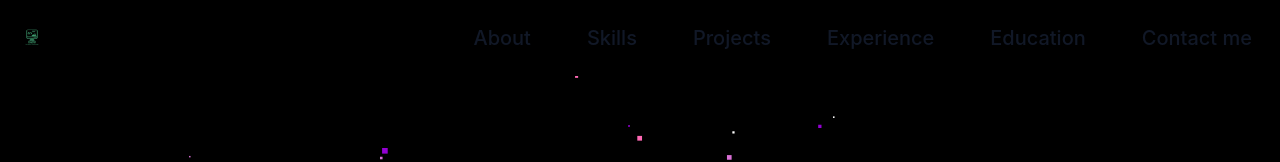
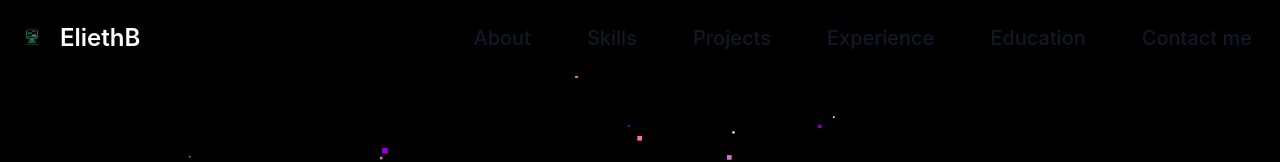
Before and after one commit to EliethB/portfolio-elieth, a React (Create React App) app: page / in a window 1280 px wide. Shown: the top 162 px of the page. Built offline with nearby package versions, Linux system fonts and the light colour scheme.

Commit message:
ultimos cambios navbar

```diff
--- a/src/components/NavBar.jsx
+++ b/src/components/NavBar.jsx
@@ -20,14 +20,14 @@ function NavBar() {
   };
 
   return (
-    <nav className="bg-black border-gray-200 dark:bg-black fixed top-0 z-10 w-full">
+    <nav className="bg-black border-gray-200 fixed top-0 z-10 w-full">
       <div className="max-w-screen-xl flex flex-wrap items-center justify-between mx-auto p-4">
         <button
           onClick={() => handleScroll("about")}
           className="flex items-center space-x-3 rtl:space-x-reverse"
         >
           <img className="w-20 sm:w-8" src={logo} alt="Logo" />
-          <span className="self-center text-2xl font-semibold whitespace-nowrap dark:text-white">
+          <span className="self-center text-2xl font-semibold whitespace-nowrap text-white">
             EliethB
           </span>
         </button>
```
